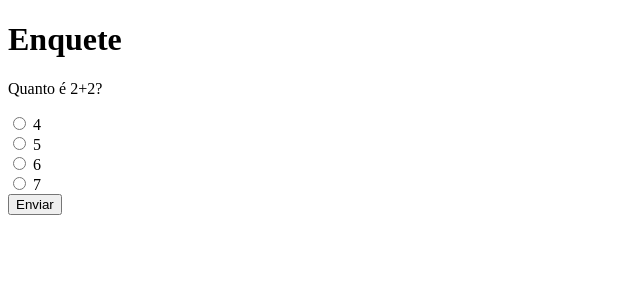
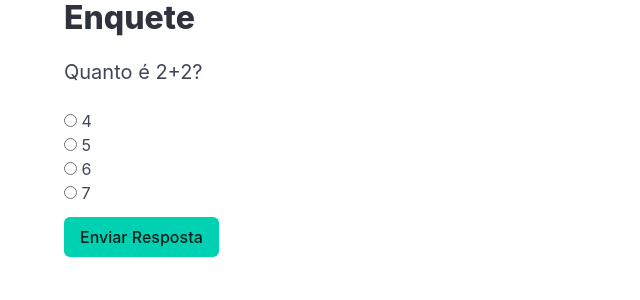
Before and after one commit to rubythais/devweb20251-sala, a Django app: page /enquete/ in a window 1280 px wide. Shown: the top 300 px of the page, without its empty margins (0-640 px from the left). Run offline with Django 5.2, Linux system fonts and the light colour scheme.

Commit message:
Aplicação de estilização com Bulma na aplicação de enquetes.

```diff
--- a/projsala/enquete/templates/enquete/index.html
+++ b/projsala/enquete/templates/enquete/index.html
@@ -4,18 +4,30 @@
     <meta charset="UTF-8">
     <meta name="viewport" content="width=device-width, initial-scale=1.0">
     <title>Enquete</title>
+    <link rel="stylesheet" href="https://cdn.jsdelivr.net/npm/bulma@1.0.4/css/bulma.min.css">
 </head>
 <body>
-    <h1>Enquete</h1>
-    <form action="votar/" >
-        <p>{{pergunta}}</p>
-        {% for alternativa in alternativas %}
-            <label>
-                <input type="radio" name="opcao" value="{{ forloop.counter }}">
-                {{alternativa}}
-            </label><br>
-        {% endfor %}
-        <button type="submit">Enviar</button>
+    <section class="container">
+        <h1 class="title">Enquete</h1>
+        <form action="{% url 'enquete:votar' %}" >
+            <h2 class="subtitle">{{pergunta}}</h1>
+            <div class="field">
+            {% for alternativa in alternativas %}
+                <div class="control">
+                    <label class="radio">
+                        <input type="radio" name="opcao" value="{{ forloop.counter }}">
+                        {{alternativa}}
+                    </label>
+                </div>
+            {% endfor %}
+            </div>
+            <div class="field">
+                <div class="control">
+                    <button class="button is-primary" type="submit">Enviar Resposta</button>
+                </div>
+            </div>
     </form>
+    </section>
+
 </body>
 </html>
--- a/projsala/enquete/urls.py
+++ b/projsala/enquete/urls.py
@@ -1,6 +1,6 @@
 from django.urls import path
 from . import views
-
+app_name='enquete'
 urlpatterns=[
     path('',views.index,name='index'),
     path('votar/', views.votar, name='votar'),
```
Also changed, not shown: projsala/enquete/templates/enquete/resultado.html (+7 -8 lines).
